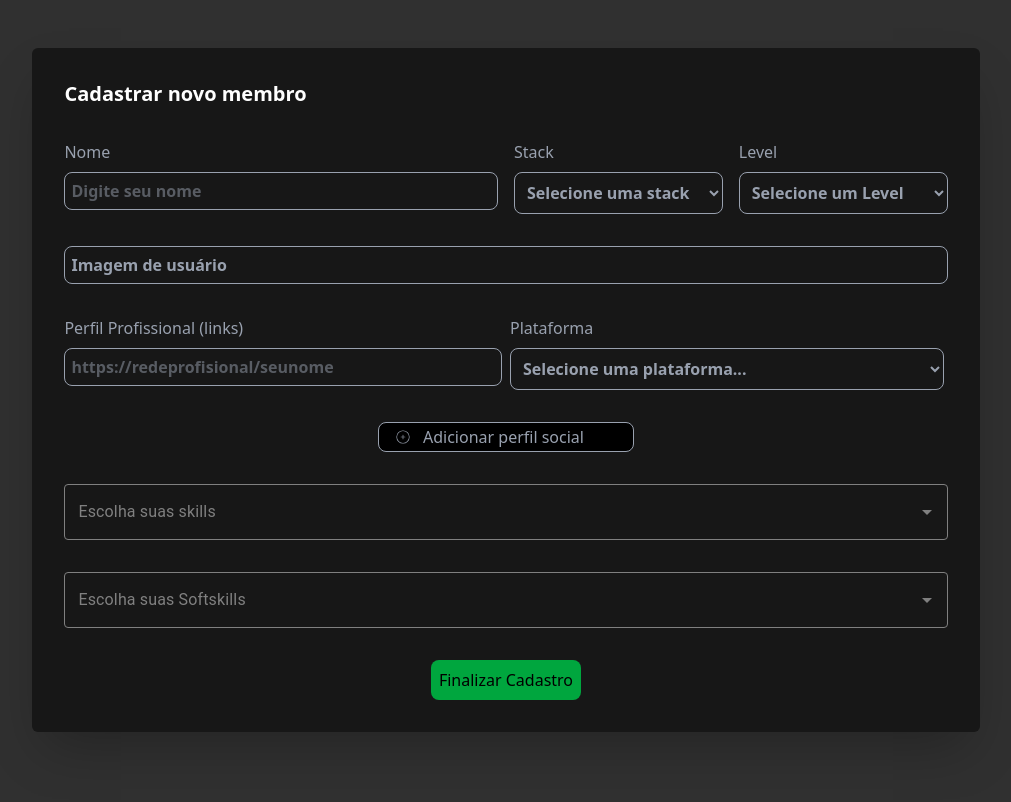
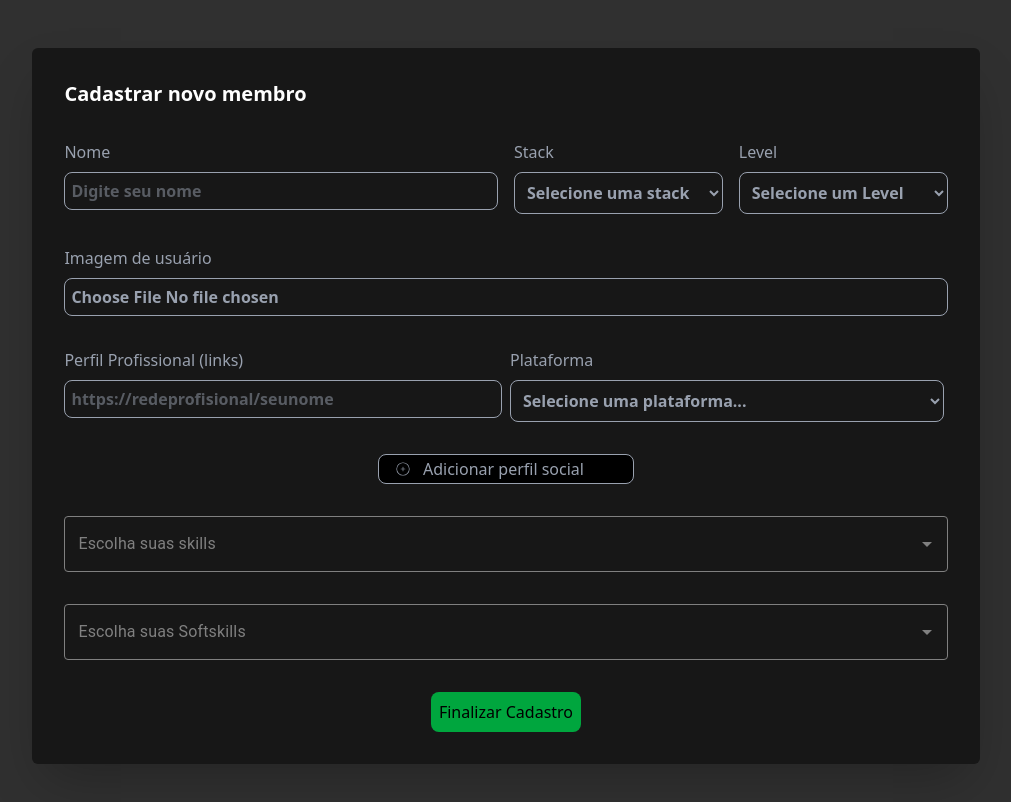
Before and after one commit to Projeto-FrontEnd-Fusion/team-project-management, a React (Vite) app: page / in a window 1280 px wide. Shown: the top 802 px of the page, without its empty margins (134-1145 px from the left). Built offline with nearby package versions, Linux system fonts and the light colour scheme; data requests are answered from the project's data file.

Commit message:
revert: revert input file image styles

```diff
--- a/src/components/Form/Form.tsx
+++ b/src/components/Form/Form.tsx
@@ -81,8 +81,6 @@ const Form = () => {
                 label="Imagem de usuário"
                 type="file"
                 accept="image/"
-                inputStyle="hidden"
-                labelStyle="text-gray-400 font-bold border-1 p-[6px] rounded-lg border-gray-400 hover:cursor-pointer"
               />
             </div>
 
--- a/src/components/Input/Input.tsx
+++ b/src/components/Input/Input.tsx
@@ -4,11 +4,9 @@ import { useFormContext, FieldError } from "react-hook-form";
 interface InputProps extends ComponentProps<"input"> {
   id: string;
   label: string;
-  labelStyle?: string;
-  inputStyle?: string;
 }
 
-const Input = ({ id, label, type = "text", labelStyle, inputStyle, ...props }: InputProps) => {
+const Input = ({ id, label, type = "text", ...props }: InputProps) => {
   const {
     register,
     formState: { errors },
@@ -18,7 +16,7 @@ const Input = ({ id, label, type = "text", labelStyle, inputStyle, ...props }: I
 
   return (
     <div className="flex flex-col gap-2">
-      <label htmlFor={id} className={`text-gray-400 ${labelStyle}`}>
+      <label htmlFor={id} className="text-gray-400">
         {label}
       </label>
 
@@ -27,7 +25,7 @@ const Input = ({ id, label, type = "text", labelStyle, inputStyle, ...props }: I
         type={type}
         {...register(id)}
         {...props}
-        className={`text-gray-400 font-bold border-1 p-[6px] rounded-lg border-gray-400 ${inputStyle}`}
+        className="text-gray-400 font-bold border-1 p-[6px] rounded-lg border-gray-400"
         {...(type === "file" && { value: undefined })}
       />
 
```
